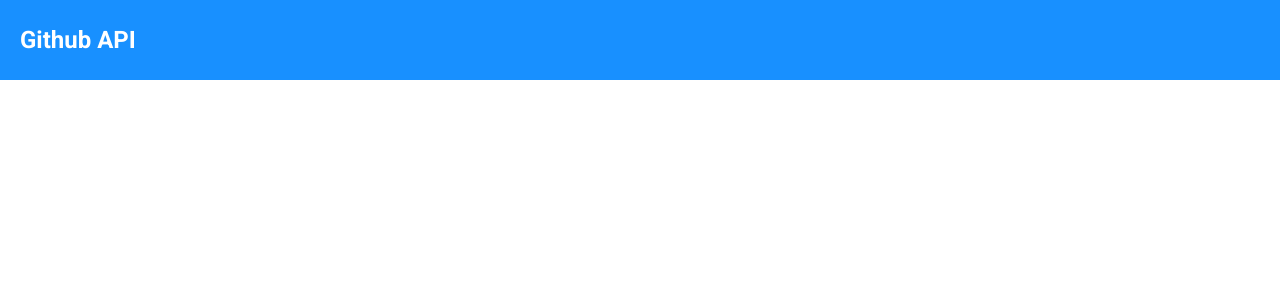
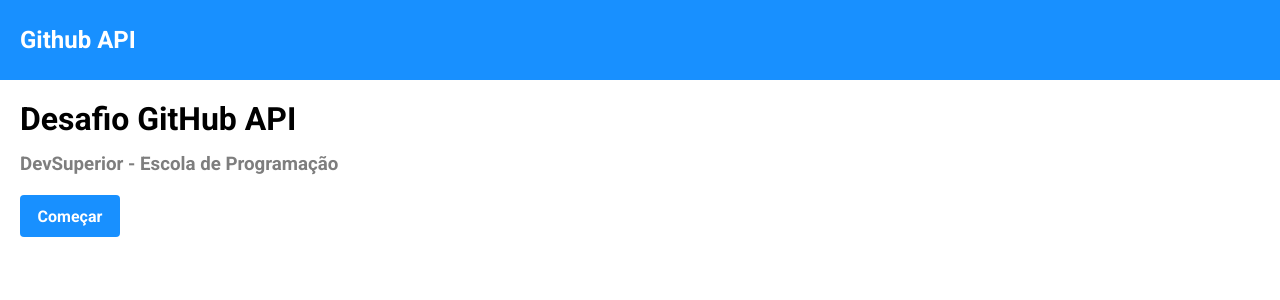
Before and after one commit to ryansouzas/projeto-githubAPI, a React (Vite) app in the folder frontend/: page / in a window 1280 px wide. Shown: the top 300 px of the page. Built offline with nearby package versions, Linux system fonts and the light colour scheme.

Commit message:
HomePage

```diff
--- a/frontend/src/App.css
+++ b/frontend/src/App.css
@@ -6,8 +6,10 @@
   --app-color-bg-tertiary: #F5F5F5;
 
   --app-color-font-primary: #ffffff;
-  --app-color-font-secondary: #262626;
-  --app-color-font-tertiary: #1890FF;
+  --app-color-font-secondary: #000000;
+  --app-color-font-tertiary: #7E7E7E;
+
+  --app-color-btn-primary: #1890FF;
 }
 
 * {
@@ -15,6 +17,11 @@
   margin: 0;
   padding: 0;
   font-family: "Roboto";
+}
+
+main{
+  margin-top: 20px;
+  margin-left: 20px;
 }
 
 /*-----------------------------------------------------------------*/
@@ -26,3 +33,26 @@ header {
   align-items: center;
   padding: 0 20px;
 }
+
+/*-----------------------------------------------------------------*/
+/* generic styles */
+
+.mt-20 {
+  margin-top: 20px;
+}
+
+/*-----------------------------------------------------------------*/
+/* button styles */
+
+
+.app-btn {
+  width: 100px;
+  height: 42px;
+  border-radius: 4px;
+  font-size: 16px;
+  font-weight: 700;
+  display: flex;
+  justify-content: center;
+  align-items: center;
+  cursor: pointer;
+}
--- a/frontend/src/App.tsx
+++ b/frontend/src/App.tsx
@@ -1,10 +1,18 @@
-import Header from "./components/Header";
+import { BrowserRouter, Route, Routes } from "react-router-dom";
+import Home from "./routes/Home";
+import ClientHome from "./routes";
 
 function App() {
 
   return (
     <>
-      <Header/>
+      <BrowserRouter>
+        <Routes>
+          <Route path="/" element={<ClientHome />}>
+            <Route index element={<Home/>}/>
+          </Route>
+        </Routes>
+      </BrowserRouter>
     </>
   );
 }
--- /dev/null
+++ b/frontend/src/components/Button/index.tsx
@@ -0,0 +1,13 @@
+import './styles.css'
+
+type Props = {
+    text : string;
+}
+
+export default function Button({text}: Props) {
+    return (
+        <div className="app-btn btn-blue mt-20">
+            {text}
+        </div>
+    );
+}
--- /dev/null
+++ b/frontend/src/components/Button/styles.css
@@ -0,0 +1,5 @@
+.btn-blue {
+  border: none;
+  background-color: var(--app-color-btn-primary);
+  color: var(--app-color-font-primary);
+}
--- /dev/null
+++ b/frontend/src/components/HomePage/index.tsx
@@ -0,0 +1,18 @@
+import Button from "../Button";
+import "./styles.css"
+
+export default function HomePage() {
+    return (
+        <>
+            <main>
+                <div className="home-container">
+                    <h1>Desafio GitHub API</h1>
+                    <h3>DevSuperior - Escola de Programação</h3>
+                </div>
+                <Button text="Começar"/>
+            </main>
+
+        </>
+
+    );
+}
--- /dev/null
+++ b/frontend/src/components/HomePage/styles.css
@@ -0,0 +1,9 @@
+.home-container {
+  display: flex;
+  flex-direction: column;
+}
+
+.home-container h3{
+    padding-top: 15px;
+    color: var(--app-color-font-tertiary);
+}
--- /dev/null
+++ b/frontend/src/routes/Home/index.tsx
@@ -0,0 +1,8 @@
+import HomePage from "../../components/HomePage";
+
+export default function Home(){
+
+    return(
+        <HomePage/>
+    )
+}
--- /dev/null
+++ b/frontend/src/routes/index.tsx
@@ -0,0 +1,13 @@
+import { Outlet } from "react-router-dom";
+import Header from "../components/Header";
+
+export default function ClientHome(){
+
+    return(
+        <>
+            <Header/>
+            <Outlet/>
+        </>
+    )
+
+}
```
